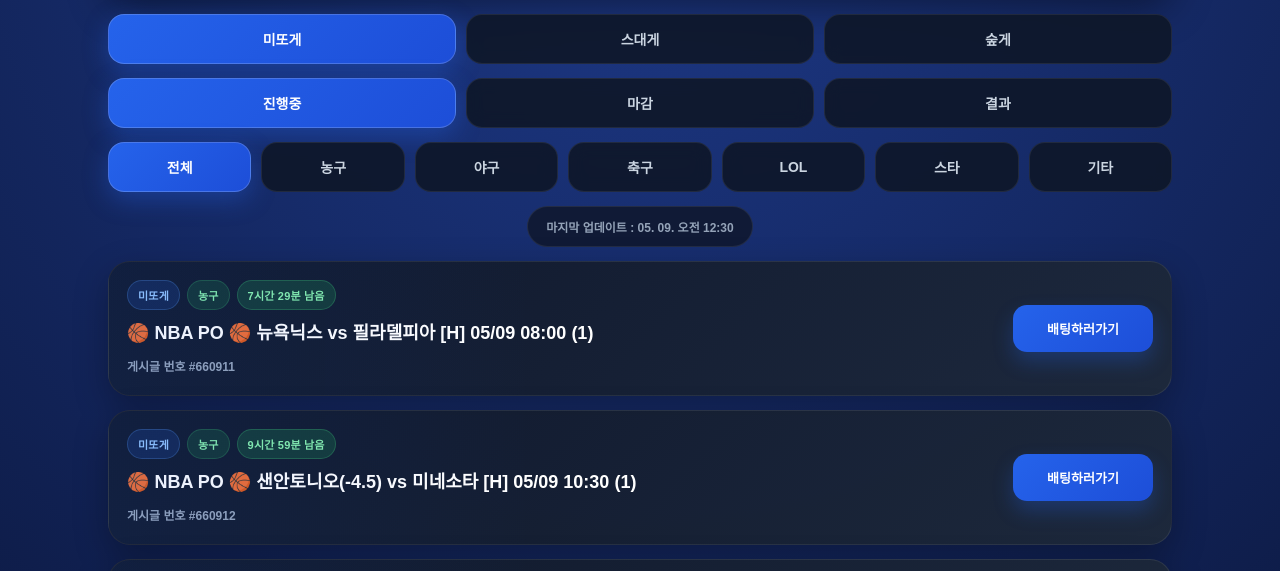
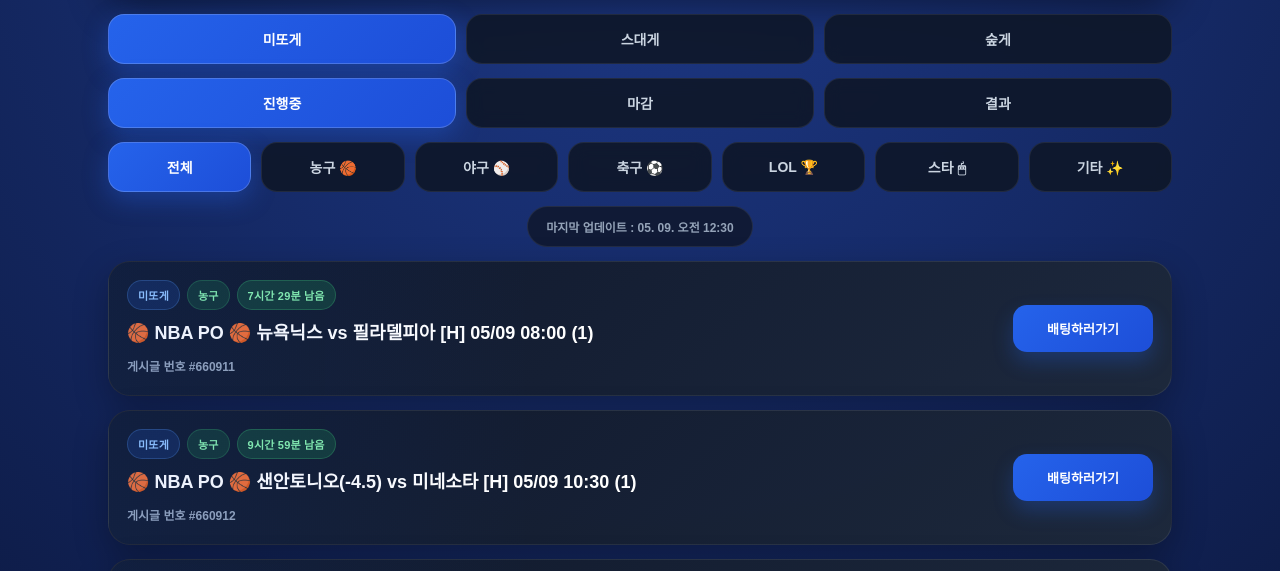
Before and after one commit to kill662477-cmyk/mitto, a website: page index.html in a window 1280 px wide. Shown: the part 153-724 px from the top of the page. Drawn offline with Linux system fonts and the light colour scheme.

Commit message:
Update index.html

```diff
--- a/index.html
+++ b/index.html
@@ -331,12 +331,12 @@ body{
 
   <div id="categoryArea" class="tabs category-tabs">
     <button id="category-all" class="tab on" onclick="setCategory('all')">전체</button>
-    <button id="category-basketball" class="tab" onclick="setCategory('basketball')">농구</button>
-    <button id="category-baseball" class="tab" onclick="setCategory('baseball')">야구</button>
-    <button id="category-football" class="tab" onclick="setCategory('football')">축구</button>
-    <button id="category-lol" class="tab" onclick="setCategory('lol')">LOL</button>
-    <button id="category-star" class="tab" onclick="setCategory('star')">스타</button>
-    <button id="category-etc" class="tab" onclick="setCategory('etc')">기타</button>
+    <button id="category-basketball" class="tab" onclick="setCategory('basketball')">농구 🏀</button>
+<button id="category-baseball" class="tab" onclick="setCategory('baseball')">야구 ⚾</button>
+<button id="category-football" class="tab" onclick="setCategory('football')">축구 ⚽</button>
+<button id="category-lol" class="tab" onclick="setCategory('lol')">LOL 🏆</button>
+<button id="category-star" class="tab" onclick="setCategory('star')">스타 🖱</button>
+<button id="category-etc" class="tab" onclick="setCategory('etc')">기타 ✨</button>
   </div>
 
   <div class="toolbar">
```
